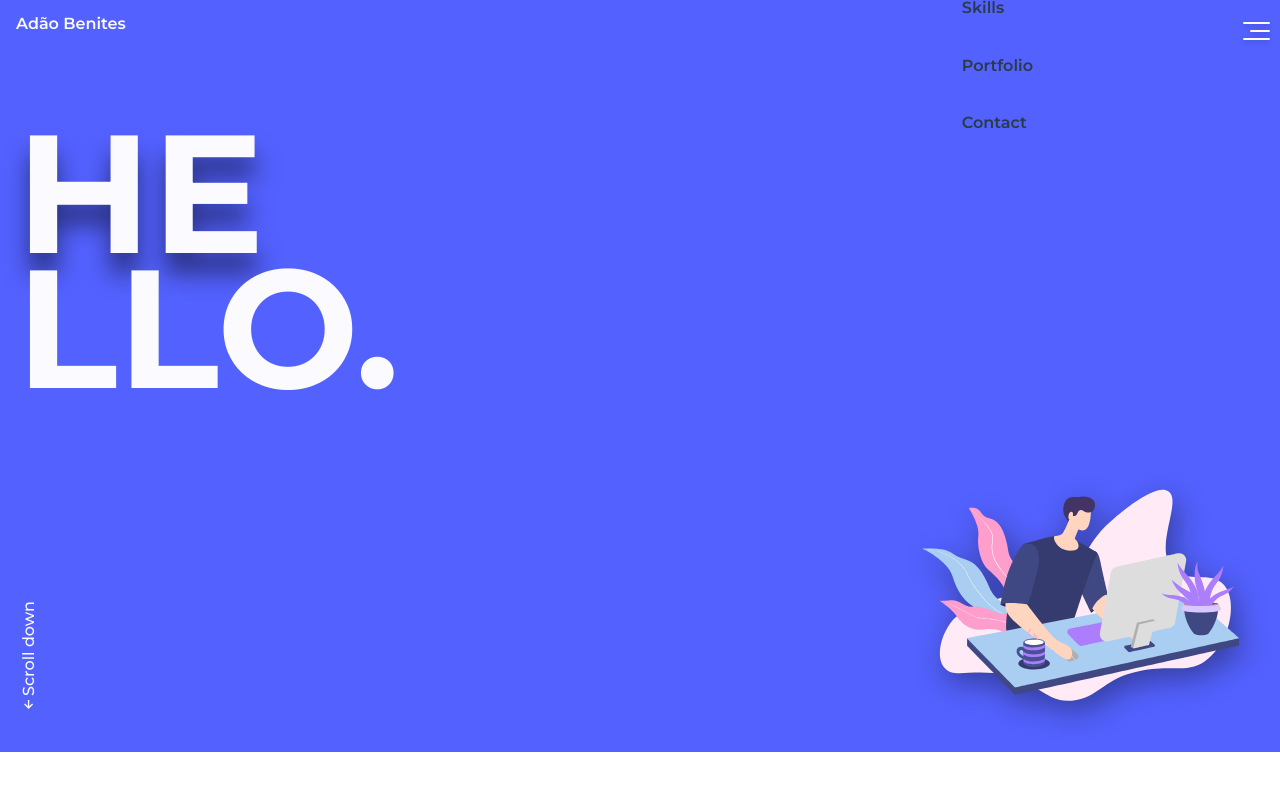
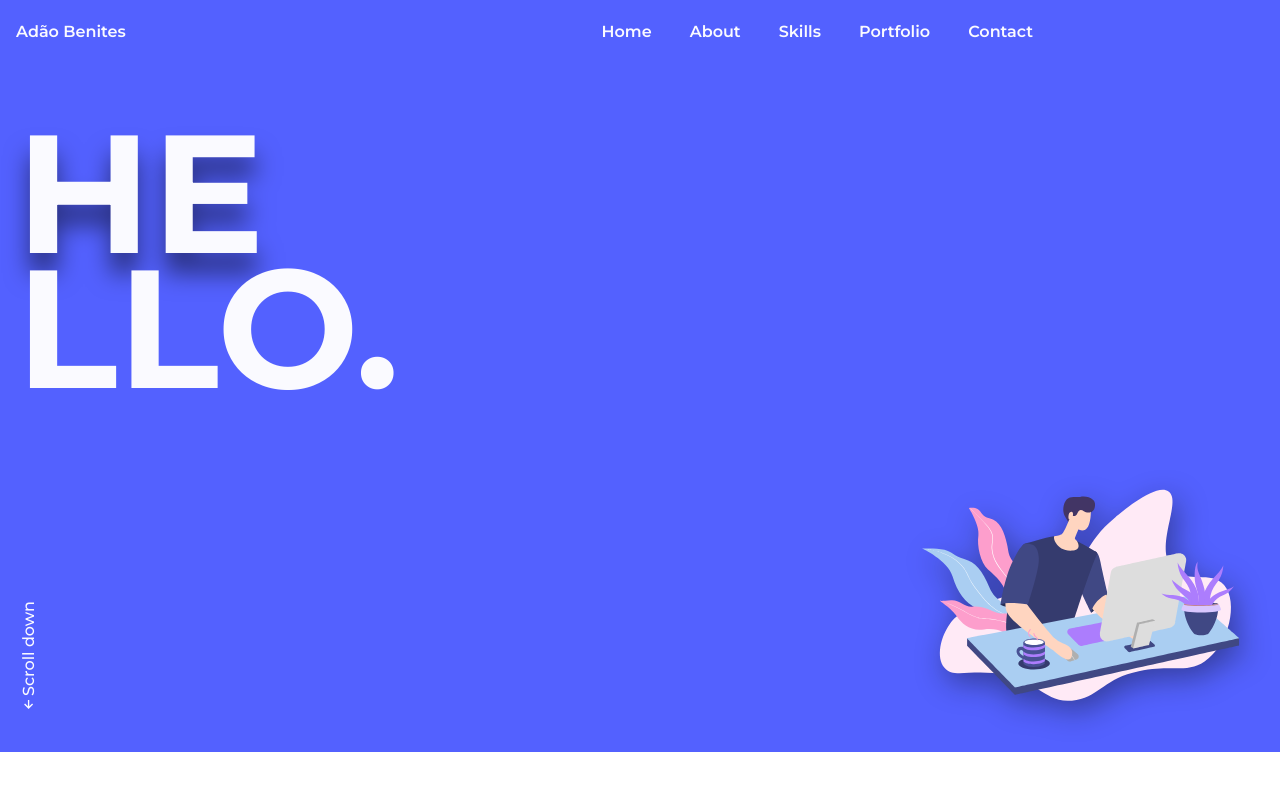
Before and after one commit to AdaoBJr/Portfolio, a React (Create React App) app: page / in a window 1280 px wide. Shown: the top 800 px of the page. Built offline with nearby package versions, Linux system fonts and the light colour scheme; the HTML template or start-up script is replaced by a standard one.

Commit message:
style: :sparkles: added NAV CSS - Desktop

```diff
--- a/src/App.css
+++ b/src/App.css
@@ -531,4 +531,40 @@ img {
       width: 64px;
       top: 3rem;
   }
+
+  .nav {
+    height: calc(var(--header-height) + 1rem);
 }
+
+  .navList {
+      display: flex;
+  }
+
+  .navItem {
+      margin-left: var(--mb-3);
+      margin-bottom: 0;
+  }
+
+  .icon {
+  opacity: 0;
+  }
+
+  .navLink {
+      color: var(--white-color);
+      transition: 0.5s;
+      padding: 5px 7px;
+      border-radius: .50rem;
+  }
+
+  .navLink:hover {
+      color: var(--first-color);
+      background-color: var(--white-color);
+      box-shadow: 0 2px 10px rgba(35,0,77,.2);
+  }
+
+  .active::after {
+      background-color: var(--white-color);
+  }
+
+
+}
```
